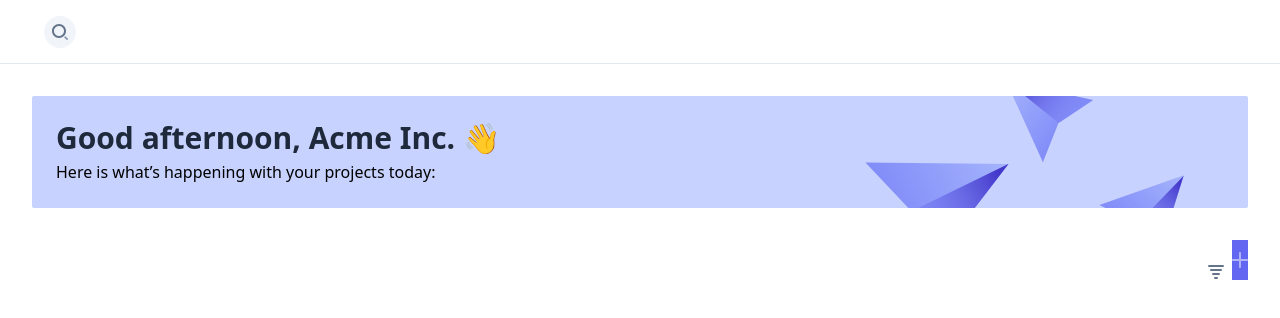
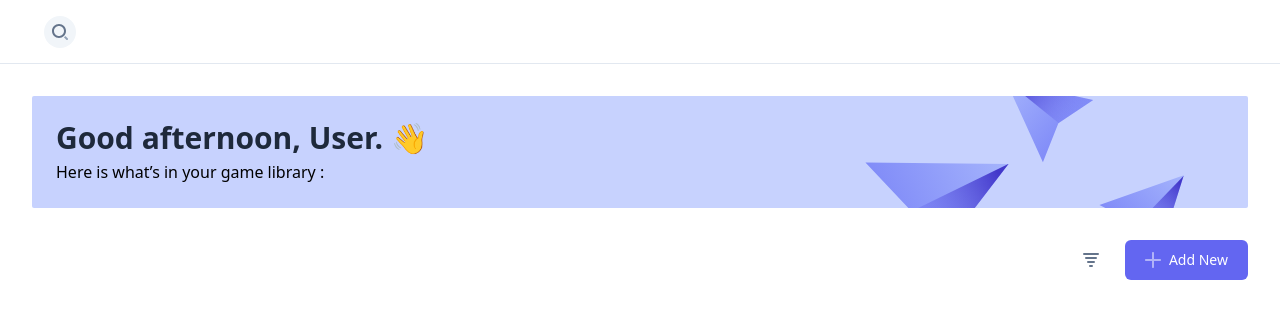
Before and after one commit to rajarshi-ch/longshot_assignment, a Next.js app: page /crud in a window 1280 px wide. Shown: the top 318 px of the page. Built offline with nearby package versions, Linux system fonts and the light colour scheme.

Commit message:
Filter button fix

```diff
--- a/views/crud/components/filterButton.tsx
+++ b/views/crud/components/filterButton.tsx
@@ -6,21 +6,14 @@ function FilterButton() {
   const trigger = useRef(null);
 
   return (
-    <div className="relative inline-flex">
     <button
       ref={trigger}
-        className="btn bg-white border-slate-200 hover:border-slate-300 text-slate-500 hover:text-slate-600"
-        aria-haspopup="true"
-        onClick={() => setDropdownOpen(!dropdownOpen)}
-        aria-expanded={dropdownOpen}
+      className="font-medium rounded-lg text-sm p-2.5 text-center inline-flex items-center mr-2 bg-white border-slate-200 hover:border-slate-300 text-slate-500 hover:text-slate-600"
     >
-        <span className="sr-only">Filter</span>
-        <wbr />
       <svg className="w-4 h-4 fill-current" viewBox="0 0 16 16">
         <path d="M9 15H7a1 1 0 010-2h2a1 1 0 010 2zM11 11H5a1 1 0 010-2h6a1 1 0 010 2zM13 7H3a1 1 0 010-2h10a1 1 0 010 2zM15 3H1a1 1 0 010-2h14a1 1 0 010 2z" />
       </svg>
     </button>
-    </div>
   );
 }
 
--- a/views/crud/components/welcomeBanner.tsx
+++ b/views/crud/components/welcomeBanner.tsx
@@ -69,9 +69,9 @@ function WelcomeBanner() {
       {/* Content */}
       <div className="relative">
         <h1 className="text-2xl md:text-3xl text-slate-800 font-bold mb-1">
-          Good afternoon, Acme Inc. 👋
+          Good afternoon, User. 👋
         </h1>
-        <p>Here is what’s happening with your projects today:</p>
+        <p>Here is what’s in your game library :</p>
       </div>
     </div>
   );
--- a/views/crud/index.tsx
+++ b/views/crud/index.tsx
@@ -25,14 +25,17 @@ function Dashboard() {
                 {/* Filter button */}
                 <FilterButton />
 
-                <button className="btn bg-indigo-500 hover:bg-indigo-600 text-white">
+                <button
+                  type="button"
+                  className="text-white bg-indigo-500 hover:bg-indigo-600 font-medium rounded-md text-sm px-5 py-2.5 text-center inline-flex items-center dark:focus:ring-[#2557D6]/50 "
+                >
                   <svg
-                    className="w-4 h-4 fill-current opacity-50 shrink-0"
+                    className="w-4 h-4 fill-current opacity-50 shrink-0 mr-2"
                     viewBox="0 0 16 16"
                   >
                     <path d="M15 7H9V1c0-.6-.4-1-1-1S7 .4 7 1v6H1c-.6 0-1 .4-1 1s.4 1 1 1h6v6c0 .6.4 1 1 1s1-.4 1-1V9h6c.6 0 1-.4 1-1s-.4-1-1-1z" />
                   </svg>
-                  <span className="hidden xs:block ml-2">Add view</span>
+                  Add New
                 </button>
               </div>
             </div>
```
Lines whose indentation alone changed are shown as unchanged.
